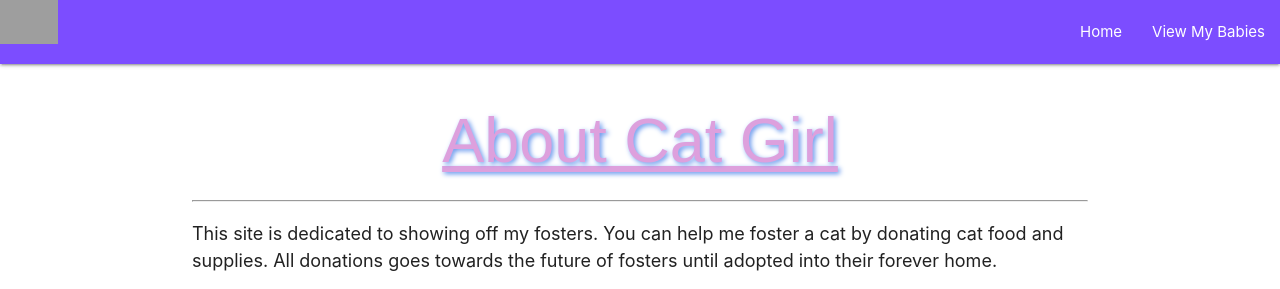
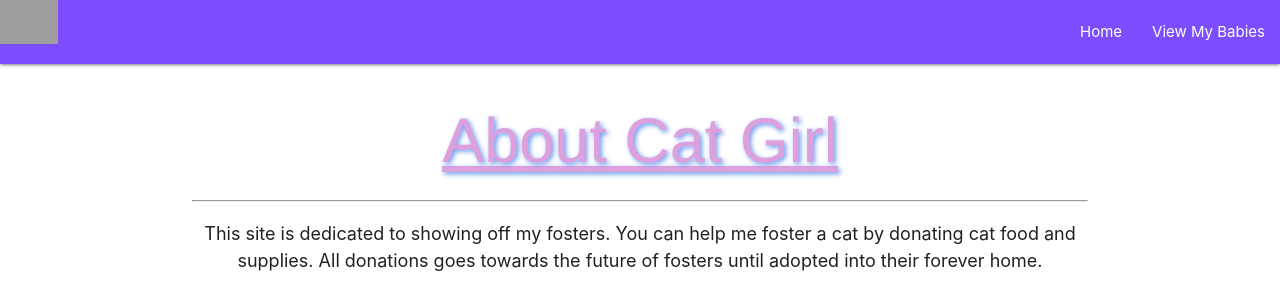
Before and after one commit to Ms-Amira/Cat-Girl, a Django app: page / in a window 1280 px wide. Shown: the top 289 px of the page. Run offline with Django 4.2, Linux system fonts and the light colour scheme; grey boxes are pictures that could not be loaded.

Commit message:
Fix pics

```diff
--- a/main_app/static/css/style.css
+++ b/main_app/static/css/style.css
@@ -4,7 +4,6 @@ body {
     display: flex;
     min-height: 100vh;
     flex-direction: column;
-    /* cursor: url('https://i.imgur.com/Pr8Gm4i.png'), auto; */
   }
 
   main {
@@ -16,13 +15,14 @@ body {
     text-align: right;
   }
 
+  .about {
+    font-size: large;
+    text-align: center;
+  }
+
   p {
     font-size: large;
   }
-
-  /* .custom-cur {
-    cursor: url('/images/droplet.svg');
-  } */
 
   .catpic {
     position: relative;
@@ -31,11 +31,11 @@ body {
   }
 
 
-   #luna {
+.luna {
     background: url(https://www.indiancreekbengals.com/img/kittens/snow/snow15.png) no-repeat center 200px;
   }
 
-  .noodles {
+.noodles {
     background: url(https://cdn.shopify.com/s/files/1/0244/7851/5263/products/10_2_1_1024x.jpg?v=1665643467) no-repeat center center fixed;
   }
 
@@ -52,9 +52,5 @@ body {
     color:plum;
     text-decoration-line: underline;
     text-shadow: 2px 2px 5px cornflowerblue;
-    font-family: fantasy;
+    font-family: 'Franklin Gothic Medium', 'Arial Narrow', Arial, sans-serif;
   }
-/*
-  .card-content {
-    font-family: fantasy;
-  } */
--- a/main_app/templates/home.html
+++ b/main_app/templates/home.html
@@ -3,7 +3,7 @@
 
     <h1>About Cat Girl</h1>
 <hr />
-<p>This site is dedicated to showing off my fosters. You can help me foster a cat by donating cat food and supplies. All donations goes towards the future of fosters until adopted into their forever home.</p>
+<p class="about">This site is dedicated to showing off my fosters. You can help me foster a cat by donating cat food and supplies. All donations goes towards the future of fosters until adopted into their forever home.</p>
 
 <img src="https://static01.nyt.com/images/2022/11/29/science/00tb-cats1/00tb-cats1-mediumSquareAt3X.jpg " width="500" height="600" class="catpic">
 
--- a/main_app/views.py
+++ b/main_app/views.py
@@ -3,19 +3,20 @@ from django.http import HttpResponse
 
 
 class Cat:
-    def __init__(self, name, breed, description, age, id):
+    def __init__(self, name, breed, description, age, id, picture):
         self.name = name
         self.breed = breed
+        self.description = description
         self.age = age
         self.id = id
-        self.description = description
+        self.picture = picture
 
 
 cats = [
-    Cat('Luna', 'Snow Bengal', 'Bengals are a mix of an Asian Leopard cat with a tabby cat', 8, 1),
-    Cat('Mr. Noodles', 'Scottish Fold', 'Scottish Folds are a mix between British Shorthairs and a tabby cat', 2, 2),
-    Cat('The Void', 'Black American Cat', 'Black American cats can be mixed breed, a specific breed, or no particular breed at all', 4, 3),
-    Cat('Japudji', 'Selkirk Rex', 'Selkrir Rex cats are a gene mutation from a cat of an unknown mix of breeds', 1, 4)
+    Cat('Luna', 'Snow Bengal', 'Bengals are a mix of an Asian Leopard cat with a tabby cat', 8, 1, 'https://www.indiancreekbengals.com/img/kittens/snow/snow15.png'),
+    Cat('Mr. Noodles', 'Scottish Fold', 'Scottish Folds are a mix between British Shorthairs and a tabby cat', 2, 2, 'https://cdn.shopify.com/s/files/1/0244/7851/5263/products/10_2_1_1024x.jpg?v=1665643467'),
+    Cat('The Void', 'Black American Cat', 'Black American cats can be mixed breed, a specific breed, or no particular breed at all', 4, 3, 'https://www.rd.com/wp-content/uploads/2021/01/GettyImages-1175550351.jpg'),
+    Cat('Japudji', 'Selkirk Rex', 'Selkrir Rex cats are a gene mutation from a cat of an unknown mix of breeds', 1, 4, 'https://i.imgur.com/lgeXd56.jpg')
 ]
 
 # Create your views here.
@@ -29,7 +30,6 @@ def cats_index(request):
 def cats_id(request, id):
     def check_cat(cat):
         if cat.id == int(id):
-            print('cat')
             return True
         else:
             return False
```
Also changed, not shown: main_app/templates/cats/details.html (+13 -7 lines).
